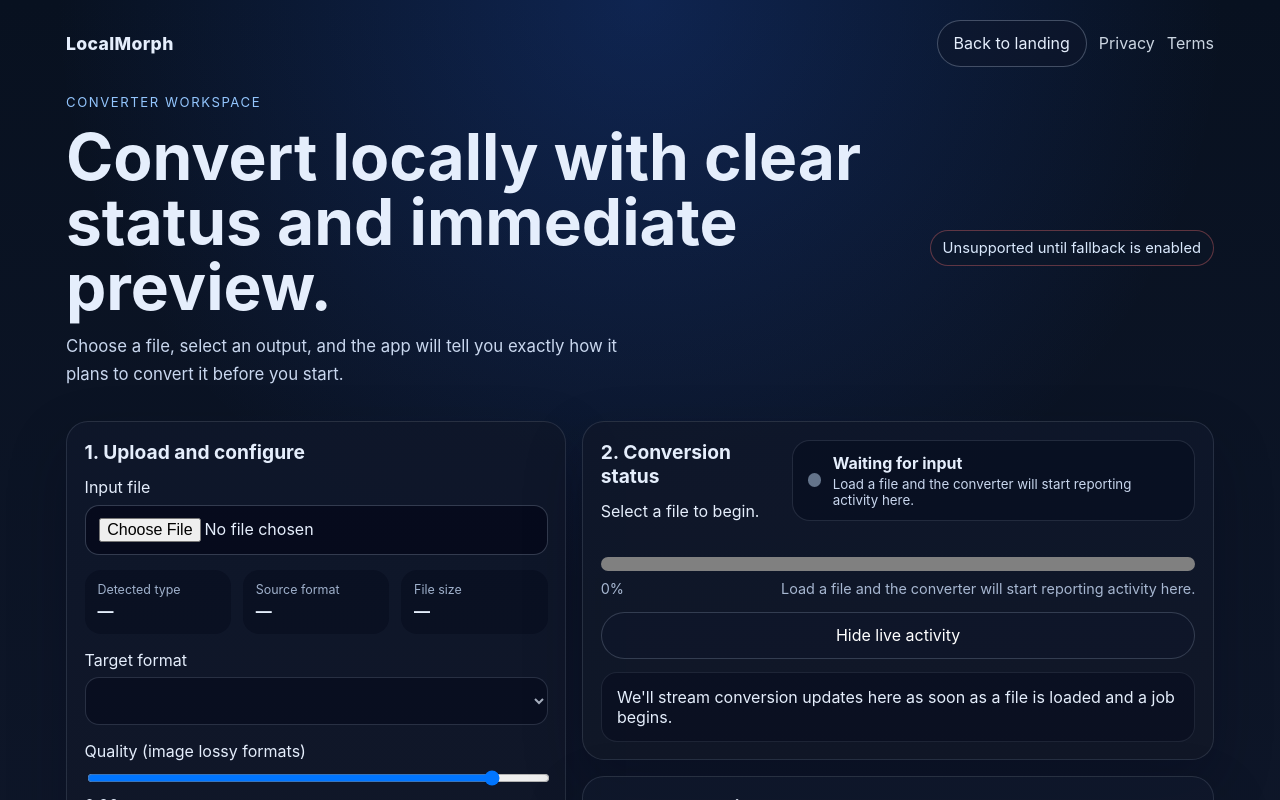
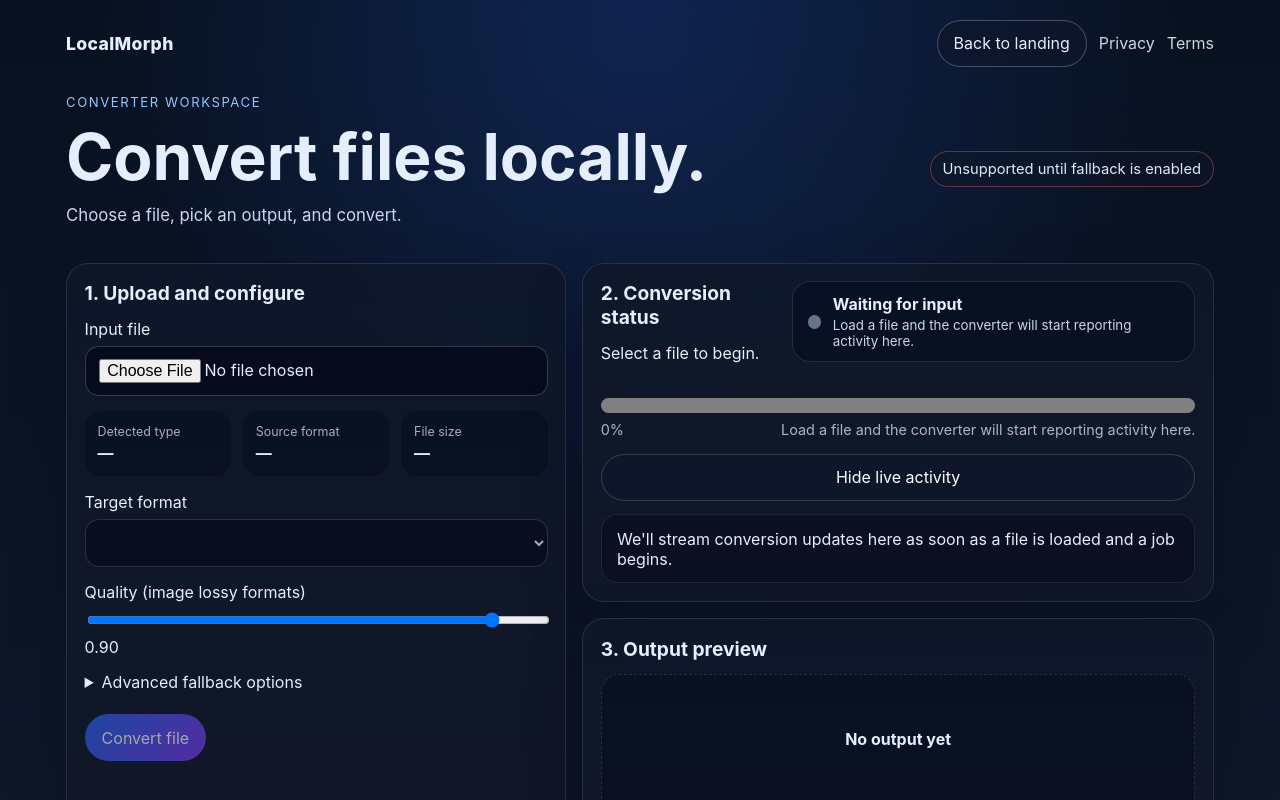
Before and after one commit to jamesmontemagno/my-file-converter, a React (Vite) app: page / in a window 1280 px wide. Both pictures are taken after a click on the button "Start converting". Shown: the top 800 px of the page. Built offline with nearby package versions, Linux system fonts and the light colour scheme.

Commit message:
feat: simplify hero section text for clarity and conciseness

```diff
--- a/src/App.tsx
+++ b/src/App.tsx
@@ -634,11 +634,8 @@
       <section className="workspace-hero">
         <div>
           <span className="eyebrow">Converter workspace</span>
-          <h1>Convert locally with clear status and immediate preview.</h1>
-          <p className="hero-text compact">
-            Choose a file, select an output, and the app will tell you exactly how it plans to
-            convert it before you start.
-          </p>
+          <h1>Convert files locally.</h1>
+          <p className="hero-text compact">Choose a file, pick an output, and convert.</p>
         </div>
         <div className={`route-chip route-${routeDecision}`}>{routeLabel(routeDecision)}</div>
       </section>
```
